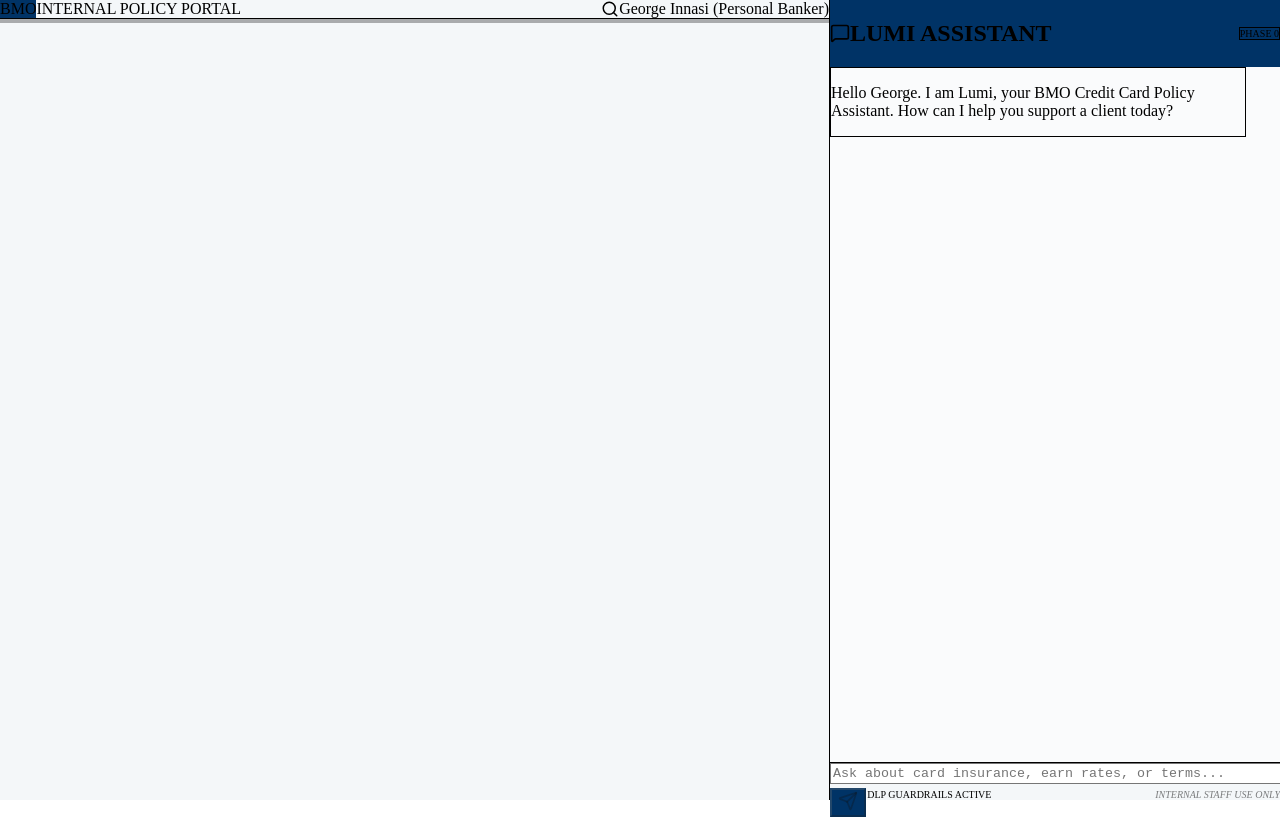
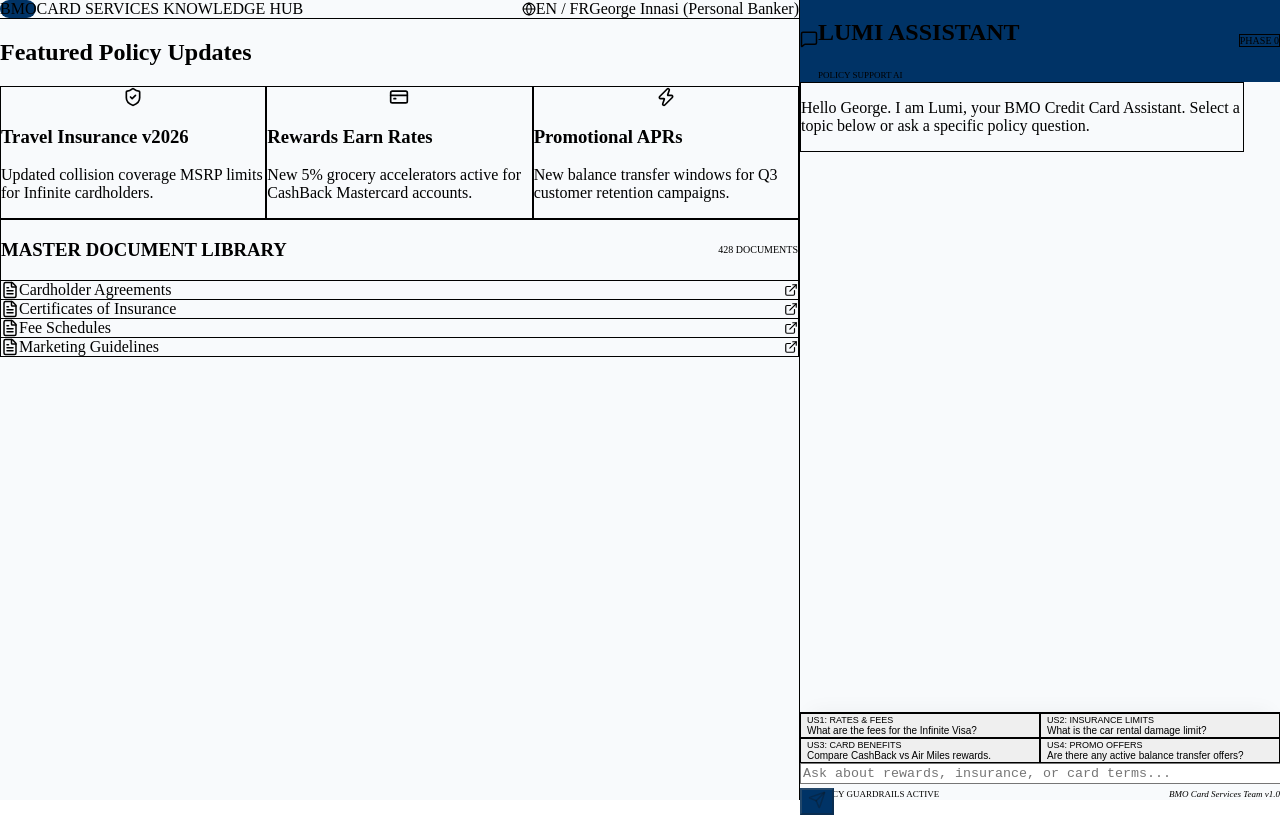
Before and after one commit to george-innasi/lumi-for-cards, a Next.js app: page / in a window 1280 px wide. Built offline with nearby package versions, Linux system fonts and the light colour scheme.

Commit message:
Refactor LumiPrototype for improved functionality
Refactor LumiPrototype component to enhance functionality and update UI elements. Simplify conditions and improve message handling.

```diff
--- a/app/page.tsx
+++ b/app/page.tsx
@@ -1,8 +1,8 @@
 "use client";
 import React, { useState, useEffect, useRef } from 'react';
-import { Search, MessageSquare, ThumbsUp, ThumbsDown, ExternalLink, BookOpen, Send, ShieldAlert, AlertCircle } from 'lucide-react';
+import { Search, MessageSquare, ThumbsUp, ThumbsDown, ExternalLink, BookOpen, Send, ShieldAlert, AlertCircle, CreditCard, ShieldCheck, Zap, HelpCircle, FileText, Globe } from 'lucide-react';
 
-// --- MOCK KNOWLEDGE BASE (Expanded with all 3 BMO Cards) ---
+// --- KNOWLEDGE BASE ---
 const KNOWLEDGE_BASE = [
   {
     id: "doc_1",
@@ -10,11 +10,7 @@
     keywords: ['rental', 'damage', 'collision', 'car', 'infinite'],
     effectiveDate: "March 1, 2026",
     content: "The Auto Rental Collision/Loss Damage Insurance covers rental vehicles with a MSRP up to $65,000 [Infinite Visa Certificate of Insurance, v2026.1, p.4]. The maximum rental period is up to 48 consecutive days.",
-    conditions: [
-      "Full rental cost must be charged to the card [p.4]",
-      "The collision damage waiver offered by the rental agency must be declined [p.4]",
-      "Coverage applies to the cardholder as primary renter [p.5]"
-    ],
+    conditions: ["Full rental cost must be charged to the card", "Collision waiver must be declined", "Cardholder must be primary renter"],
     source: "Infinite Visa Certificate of Insurance, v2026.1",
     pages: "pp.4 to 5"
   },
@@ -24,33 +20,22 @@
     keywords: ['cashback', 'groceries', 'recurring', 'rate', 'earn'],
     effectiveDate: "May 1, 2026",
     content: "Earn 3% cash back on groceries, 1% on recurring bill payments, and 0.5% on all other purchases. This is the highest no-fee grocery rate in Canada.",
-    conditions: [
-      "3% grocery rate applies to the first $500 spent monthly",
-      "1% bill payment rate applies to the first $500 spent monthly",
-      "Redeem cash back any time starting at just $1"
-    ],
+    conditions: ["3% grocery rate applies to first $500 monthly", "1% bill payment applies to first $500 monthly", "Redeem cash back any time starting at $1"],
     source: "CashBack Mastercard Disclosure, v2026.2",
     pages: "p.2"
-  },
-  {
-    id: "doc_3",
-    card: "BMO Air Miles World Elite",
-    keywords: ['miles', 'travel', 'lounge', 'dragonpass', 'elite'],
-    effectiveDate: "January 15, 2026",
-    content: "Earn 1 Mile for every $12 spent. Includes a 25% discount on one flight redemption per year and complimentary membership in Mastercard Travel Pass by DragonPass.",
-    conditions: [
-      "Travel insurance includes up to $5 million in medical (for under 65)",
-      "Lounge access costs US$32 per person, per visit",
-      "Earn 3x Miles at participating AIR MILES Partners"
-    ],
-    source: "Air Miles World Elite Benefits Guide, v2026.1",
-    pages: "p.12"
   }
+];
+
+const SUGGESTED_QUESTIONS = [
+  { label: "US1: Rates & Fees", query: "What are the fees for the Infinite Visa?" },
+  { label: "US2: Insurance Limits", query: "What is the car rental damage limit?" },
+  { label: "US3: Card Benefits", query: "Compare CashBack vs Air Miles rewards." },
+  { label: "US4: Promo Offers", query: "Are there any active balance transfer offers?" }
 ];
 
 export default function LumiPrototype() {
   const [messages, setMessages] = useState([
-    { role: 'assistant', content: 'Hello George. I am Lumi, your BMO Credit Card Policy Assistant. How can I help you support a client today?', type: 'text' }
+    { role: 'assistant', content: 'Hello George. I am Lumi, your BMO Credit Card Assistant. Select a topic below or ask a specific policy question.', type: 'text' }
   ]);
   const [input, setInput] = useState('');
   const [isTyping, setIsTyping] = useState(false);
@@ -58,102 +43,139 @@
 
   useEffect(() => { scrollRef.current?.scrollIntoView({ behavior: "smooth" }); }, [messages]);
 
-  const handleSend = async () => {
-    if (!input.trim()) return;
-    const userQuery = input.toLowerCase();
-    setMessages(prev => [...prev, { role: 'user', content: input }]);
+  const handleSend = async (forcedQuery?: string) => {
+    const queryToProcess = forcedQuery || input;
+    if (!queryToProcess.trim()) return;
+
+    const userQuery = queryToProcess.toLowerCase();
+    setMessages(prev => [...prev, { role: 'user', content: queryToProcess }]);
     setInput('');
     setIsTyping(true);
 
     setTimeout(() => {
-      let response = { role: 'assistant', type: 'answer' };
+      let response: any = { role: 'assistant', type: 'answer' };
 
-      // 1. PII Guardrail (Section 7.3 MUST 5)
       if (/(?:\d{4}[- ]?){3}\d{4}|(?:\d{3}[- ]?){3}/.test(userQuery)) {
-        response.content = "This assistant cannot process customer personal information, evaluate credit applications, or confirm insurance claim decisions. Please remove any sensitive data.";
+        response.content = "This assistant cannot process customer personal information. Please remove any sensitive data.";
         response.type = 'error';
       }
-      // 2. Out of Scope Redirect (Section 7.3 MUST 1)
       else if (userQuery.match(/mortgage|loan|gic|pin reset/)) {
-        response.content = "This assistant covers credit card benefits, insurance coverage, rates, and fees only. For mortgage and lending policy, see the Mortgage & Lending Policy library.";
+        response.content = "This assistant covers credit card benefits and insurance only. For mortgage and lending, see the Lending Policy library.";
         response.type = 'redirect';
       }
-      // 3. RAG Retrieval Logic
       else {
-        const foundDoc = KNOWLEDGE_BASE.find(doc =>
-          doc.keywords.some(keyword => userQuery.includes(keyword))
-        );
-
+        const foundDoc = KNOWLEDGE_BASE.find(doc => doc.keywords.some(k => userQuery.includes(k)));
         if (foundDoc) {
-          response.date = foundDoc.effectiveDate;
-          response.content = foundDoc.content;
-          response.conditions = foundDoc.conditions;
-          response.source = foundDoc.source;
-          response.pages = foundDoc.pages;
+          response = { ...response, ...foundDoc };
         } else {
-          response.content = "I cannot answer this from the active knowledge base. Confirm it in the source document or escalate to Internal Branch Support.";
+          response.content = "I cannot answer this from the active knowledge base. Confirm it in the source document or escalate to Branch Support.";
           response.type = 'refusal';
         }
       }
-
       setMessages(prev => [...prev, response]);
       setIsTyping(false);
-    }, 1000);
+    }, 800);
   };
 
   return (
-    <div className="flex h-screen bg-[#F4F7F9] font-sans text-slate-800">
-      {/* Background Portal */}
-      <div className="flex-1 flex flex-col">
-        <header className="h-16 bg-white border-b border-slate-200 flex items-center justify-between px-8 shadow-sm">
+    <div className="flex h-screen bg-[#F8FAFC] font-sans text-slate-800">
+
+      {/* LEFT SIDE: THE KNOWLEDGE HUB PORTAL */}
+      <div className="flex-1 flex flex-col overflow-hidden">
+        <header className="h-16 bg-white border-b border-slate-200 flex items-center justify-between px-8 shadow-sm z-10">
           <div className="flex items-center gap-3">
-            <div className="w-8 h-8 bg-[#003366] rounded flex items-center justify-center text-white font-bold text-xs">BMO</div>
-            <span className="font-semibold text-slate-600 uppercase text-xs tracking-wider">Internal Policy Portal</span>
+            <div className="w-9 h-9 bg-[#003366] rounded-full flex items-center justify-center text-white font-bold text-xs">BMO</div>
+            <span className="font-bold text-slate-700 tracking-tight text-sm uppercase">Card Services Knowledge Hub</span>
           </div>
-          <div className="flex items-center gap-4 text-sm text-slate-500">
-            <Search size={18} />
-            <span>George Innasi (Personal Banker)</span>
+          <div className="flex items-center gap-6 text-sm text-slate-500">
+            <div className="flex items-center gap-1"><Globe size={14}/> EN / FR</div>
+            <span className="font-medium">George Innasi (Personal Banker)</span>
           </div>
         </header>
-        <main className="p-8 opacity-30 select-none flex-1">
-          <div className="max-w-4xl space-y-6">
-            <div className="h-8 w-64 bg-slate-200 rounded"></div>
-            <div className="grid grid-cols-3 gap-4">
-              {[1,2,3].map(i => <div key={i} className="h-32 bg-white rounded border border-slate-200"></div>)}
-            </div>
-            <div className="h-96 bg-white rounded border border-slate-200"></div>
+
+        <main className="p-8 overflow-y-auto">
+          <div className="max-w-5xl mx-auto space-y-8">
+            <section>
+              <h2 className="text-xl font-bold text-slate-800 mb-4 flex items-center gap-2">
+                <zap size={20} className="text-amber-500 fill-amber-500"/> Featured Policy Updates
+              </h2>
+              <div className="grid grid-cols-3 gap-4">
+                <div className="bg-white p-5 rounded-xl border border-slate-200 shadow-sm hover:border-blue-300 transition-colors cursor-pointer">
+                  <div className="w-10 h-10 bg-blue-50 text-blue-600 rounded-lg flex items-center justify-center mb-4"><ShieldCheck size={20}/></div>
+                  <h3 className="font-bold text-sm mb-2">Travel Insurance v2026</h3>
+                  <p className="text-xs text-slate-500 leading-relaxed">Updated collision coverage MSRP limits for Infinite cardholders.</p>
+                </div>
+                <div className="bg-white p-5 rounded-xl border border-slate-200 shadow-sm hover:border-blue-300 transition-colors cursor-pointer">
+                  <div className="w-10 h-10 bg-green-50 text-green-600 rounded-lg flex items-center justify-center mb-4"><CreditCard size={20}/></div>
+                  <h3 className="font-bold text-sm mb-2">Rewards Earn Rates</h3>
+                  <p className="text-xs text-slate-500 leading-relaxed">New 5% grocery accelerators active for CashBack Mastercard accounts.</p>
+                </div>
+                <div className="bg-white p-5 rounded-xl border border-slate-200 shadow-sm hover:border-blue-300 transition-colors cursor-pointer">
+                  <div className="w-10 h-10 bg-purple-50 text-purple-600 rounded-lg flex items-center justify-center mb-4"><Zap size={20}/></div>
+                  <h3 className="font-bold text-sm mb-2">Promotional APRs</h3>
+                  <p className="text-xs text-slate-500 leading-relaxed">New balance transfer windows for Q3 customer retention campaigns.</p>
+                </div>
+              </div>
+            </section>
+
+            <section className="bg-white rounded-2xl border border-slate-200 shadow-sm overflow-hidden">
+              <div className="px-6 py-4 bg-slate-50 border-b border-slate-200 flex justify-between items-center">
+                <h3 className="font-bold text-sm text-slate-700 uppercase tracking-wider">Master Document Library</h3>
+                <span className="text-[10px] bg-slate-200 px-2 py-0.5 rounded-full font-bold">428 DOCUMENTS</span>
+              </div>
+              <div className="divide-y divide-slate-100">
+                {['Cardholder Agreements', 'Certificates of Insurance', 'Fee Schedules', 'Marketing Guidelines'].map(doc => (
+                  <div key={doc} className="px-6 py-4 flex items-center justify-between hover:bg-slate-50 cursor-pointer transition-colors group">
+                    <div className="flex items-center gap-3">
+                      <FileText size={18} className="text-slate-400 group-hover:text-blue-500"/>
+                      <span className="text-sm font-medium">{doc}</span>
+                    </div>
+                    <ExternalLink size={14} className="text-slate-300"/>
+                  </div>
+                ))}
+              </div>
+            </section>
           </div>
         </main>
       </div>
 
-      {/* LUMI SIDE PANEL (As per Section 6.1) */}
-      <div className="w-[450px] bg-white border-l border-slate-200 flex flex-col shadow-2xl">
-        <div className="p-4 bg-[#003366] text-white flex items-center justify-between shadow-md">
+      {/* RIGHT SIDE: THE LUMI ASSISTANT */}
+      <div className="w-[480px] bg-white border-l border-slate-200 flex flex-col shadow-2xl relative z-20">
+        <div className="p-4 bg-[#003366] text-white flex items-center justify-between shadow-lg">
           <div className="flex items-center gap-2">
-            <MessageSquare size={20} className="text-blue-300" />
-            <h2 className="font-bold tracking-tight uppercase text-sm">Lumi Assistant</h2>
+            <div className="p-1 bg-blue-500/20 rounded shadow-inner">
+              <MessageSquare size={18} className="text-blue-200" />
+            </div>
+            <div>
+              <h2 className="font-bold text-sm tracking-tight leading-none">LUMI ASSISTANT</h2>
+              <span className="text-[9px] text-blue-300 font-bold uppercase tracking-widest">Policy Support AI</span>
+            </div>
           </div>
-          <div className="text-[10px] bg-blue-500/30 px-2 py-1 rounded font-mono border border-blue-400/50 uppercase">Phase 0</div>
+          <div className="text-[10px] bg-white/10 px-2 py-1 rounded font-bold border border-white/10 uppercase tracking-tighter">PHASE 0</div>
         </div>
 
-        <div className="flex-1 overflow-y-auto p-4 space-y-6 bg-[#FAFBFC]">
+        <div className="flex-1 overflow-y-auto p-4 space-y-6 bg-white">
           {messages.map((m, idx) => (
             <div key={idx} className={`flex ${m.role === 'user' ? 'justify-end' : 'justify-start animate-in fade-in slide-in-from-bottom-2'}`}>
-              <div className={`max-w-[92%] ${m.role === 'user' ? 'bg-[#003366] text-white rounded-2xl rounded-tr-none px-4 py-3 shadow-md' : 'bg-white border border-slate-200 rounded-2xl rounded-tl-none p-5 shadow-sm'}`}>
+              <div className={`max-w-[92%] ${m.role === 'user' ? 'bg-[#003366] text-white rounded-2xl rounded-tr-none px-4 py-3 shadow-md' : 'bg-slate-50 border border-slate-100 rounded-2xl rounded-tl-none p-5'}`}>
 
-                {m.date && <p className="text-[10px] font-bold text-slate-400 mb-3 uppercase tracking-widest border-b pb-1">Source effective {m.date}</p>}
+                {m.date && <p className="text-[9px] font-black text-slate-400 mb-3 uppercase tracking-widest border-b border-slate-200 pb-1 flex items-center gap-1.5">
+                  <ShieldCheck size={10} className="text-blue-500"/> Source Effective {m.date}
+                </p>}
 
-                {(m.type === 'error' || m.type === 'refusal') && <AlertCircle size={18} className="text-red-500 mb-2" />}
+                {m.type === 'error' && <AlertCircle size={20} className="text-red-500 mb-2" />}
 
                 <p className="text-sm leading-relaxed whitespace-pre-wrap">{m.content}</p>
 
                 {m.conditions && (
                   <div className="mt-5 space-y-2">
-                    <p className="text-[10px] font-black text-slate-400 uppercase tracking-tight">Key Exclusions & Conditions:</p>
-                    <ul className="space-y-2">
+                    <p className="text-[10px] font-black text-slate-500 uppercase tracking-tight flex items-center gap-1">
+                      <HelpCircle size={10}/> Conditions & Exclusions:
+                    </p>
+                    <ul className="space-y-1.5">
                       {m.conditions.map((c, i) => (
-                        <li key={i} className="text-sm text-slate-600 flex gap-2 leading-snug">
-                          <span className="text-[#0079c1] font-bold">•</span> {c}
+                        <li key={i} className="text-xs text-slate-600 flex gap-2">
+                          <span className="text-blue-500 font-bold">•</span> {c}
                         </li>
                       ))}
                     </ul>
@@ -161,21 +183,16 @@
                 )}
 
                 {m.source && (
-                  <div className="mt-6 pt-4 border-t border-slate-100">
-                    <button className="w-full text-left p-2.5 rounded-lg bg-blue-50/50 hover:bg-blue-50 border border-blue-100 transition-all group">
-                      <div className="text-[11px] font-bold text-[#003366] flex items-center justify-between">
-                        <span className="flex items-center gap-1.5"><BookOpen size={14}/> {foundSource(m.source)}</span>
-                        <ExternalLink size={12} className="group-hover:translate-x-0.5 transition-transform opacity-50"/>
+                  <div className="mt-6 pt-4 border-t border-slate-200">
+                    <button className="w-full text-left p-2.5 rounded-lg bg-white border border-slate-200 hover:border-blue-400 transition-all shadow-sm flex items-center justify-between group">
+                      <div className="overflow-hidden">
+                        <div className="text-[10px] font-black text-[#003366] flex items-center gap-1.5 uppercase truncate">
+                          <BookOpen size={12}/> {m.source}
+                        </div>
+                        <div className="text-[9px] text-slate-400 mt-0.5">{m.pages} • Verified Asset</div>
                       </div>
-                      <div className="text-[10px] text-slate-400 mt-1">{m.pages} • Verified SharePoint Asset</div>
+                      <ExternalLink size={12} className="text-slate-300 group-hover:text-blue-500"/>
                     </button>
-                  </div>
-                )}
-
-                {m.role === 'assistant' && idx > 0 && (
-                  <div className="mt-4 flex items-center gap-4 border-t border-slate-50 pt-3">
-                    <button className="text-slate-300 hover:text-blue-600 transition-colors"><ThumbsUp size={16} /></button>
-                    <button className="text-slate-300 hover:text-red-600 transition-colors"><ThumbsDown size={16} /></button>
                   </div>
                 )}
               </div>
@@ -184,50 +201,58 @@
           {isTyping && (
             <div className="flex items-center gap-3 text-slate-400 p-2">
               <div className="flex gap-1">
-                <div className="w-2 h-2 bg-blue-400 rounded-full animate-bounce"></div>
-                <div className="w-2 h-2 bg-blue-400 rounded-full animate-bounce [animation-delay:0.2s]"></div>
-                <div className="w-2 h-2 bg-blue-400 rounded-full animate-bounce [animation-delay:0.4s]"></div>
+                <div className="w-1.5 h-1.5 bg-blue-400 rounded-full animate-bounce"></div>
+                <div className="w-1.5 h-1.5 bg-blue-400 rounded-full animate-bounce [animation-delay:0.2s]"></div>
+                <div className="w-1.5 h-1.5 bg-blue-400 rounded-full animate-bounce [animation-delay:0.4s]"></div>
               </div>
-              <span className="text-[10px] font-bold uppercase tracking-widest animate-pulse">Lumi is retrieving policy...</span>
+              <span className="text-[9px] font-black uppercase tracking-widest animate-pulse">Retrieving Policy Data...</span>
             </div>
           )}
           <div ref={scrollRef} />
         </div>
 
-        <div className="p-4 bg-white border-t border-slate-200">
+        {/* INPUT & QUICK ACTIONS */}
+        <div className="p-4 bg-white border-t border-slate-200 shadow-[0_-10px_20px_-10px_rgba(0,0,0,0.05)]">
+          {/* Quick Start Grid */}
+          <div className="grid grid-cols-2 gap-2 mb-4">
+            {SUGGESTED_QUESTIONS.map((q) => (
+              <button
+                key={q.label}
+                onClick={() => handleSend(q.query)}
+                className="text-left px-3 py-2 border border-slate-100 rounded-lg hover:border-blue-300 hover:bg-blue-50 transition-all group"
+              >
+                <div className="text-[9px] font-black text-slate-400 uppercase group-hover:text-blue-500">{q.label}</div>
+                <div className="text-[10px] text-slate-600 truncate">{q.query}</div>
+              </button>
+            ))}
+          </div>
+
           <div className="relative">
             <textarea
               rows={1}
-              placeholder="Ask about card insurance, earn rates, or terms..."
-              className="w-full p-4 pr-14 rounded-xl border border-slate-200 focus:border-[#003366] focus:ring-4 focus:ring-blue-50 outline-none text-sm transition-all resize-none shadow-inner bg-slate-50/30"
+              placeholder="Ask about rewards, insurance, or card terms..."
+              className="w-full p-4 pr-14 rounded-xl border border-slate-200 focus:border-[#003366] focus:ring-4 focus:ring-blue-50 outline-none text-sm transition-all resize-none shadow-sm bg-slate-50/50"
               value={input}
               onChange={(e) => setInput(e.target.value)}
-              onKeyDown={(e) => {
-                if (e.key === 'Enter' && !e.shiftKey) {
-                  e.preventDefault();
-                  handleSend();
-                }
-              }}
+              onKeyDown={(e) => { if (e.key === 'Enter' && !e.shiftKey) { e.preventDefault(); handleSend(); } }}
             />
             <button
-              onClick={handleSend}
+              onClick={() => handleSend()}
               disabled={!input.trim()}
-              className="absolute right-3 bottom-3 p-2 bg-[#003366] text-white rounded-lg hover:bg-blue-800 disabled:bg-slate-100 disabled:text-slate-300 transition-all shadow-lg"
+              className="absolute right-3 bottom-3 p-2 bg-[#003366] text-white rounded-lg hover:bg-blue-800 disabled:bg-slate-200 disabled:text-slate-400 transition-all shadow-md"
             >
-              <Send size={20} />
+              <Send size={18} />
             </button>
           </div>
-          <div className="flex items-center justify-between mt-3 px-1 text-[10px] font-bold text-slate-400 uppercase tracking-tighter">
-            <div className="flex items-center gap-1.5"><ShieldAlert size={12} className="text-[#0079c1]"/> BMO DLP Guardrails Active</div>
-            <span className="opacity-50 italic">Internal Staff Use Only</span>
+
+          <div className="flex items-center justify-between mt-4 px-1">
+            <div className="flex items-center gap-1.5 text-[9px] font-black text-slate-400 uppercase tracking-tighter">
+              <ShieldCheck size={12} className="text-blue-500"/> Policy Guardrails Active
+            </div>
+            <span className="text-[9px] text-slate-300 italic font-medium">BMO Card Services Team v1.0</span>
           </div>
         </div>
       </div>
     </div>
   );
 }
-
-// Small helper for source display
-function foundSource(text: string) {
-  return text.length > 35 ? text.substring(0, 35) + '...' : text;
-}
```
